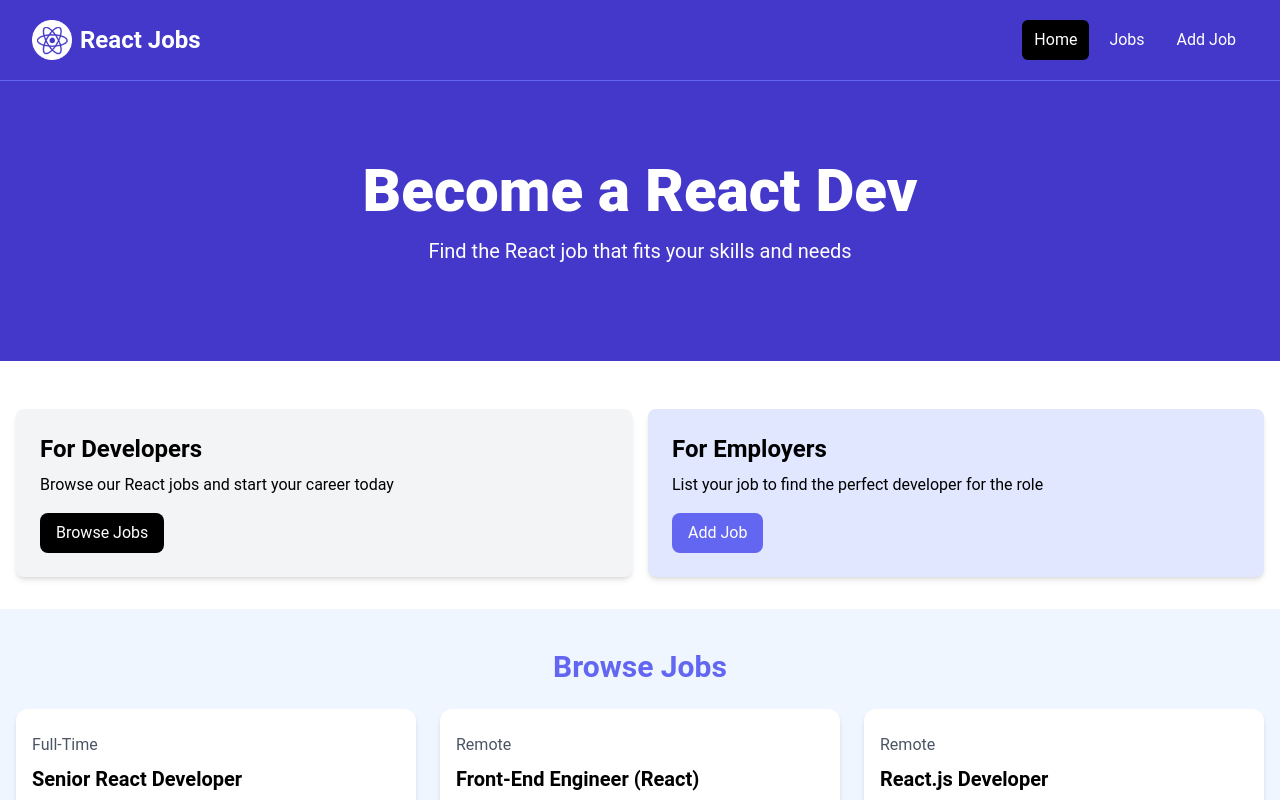
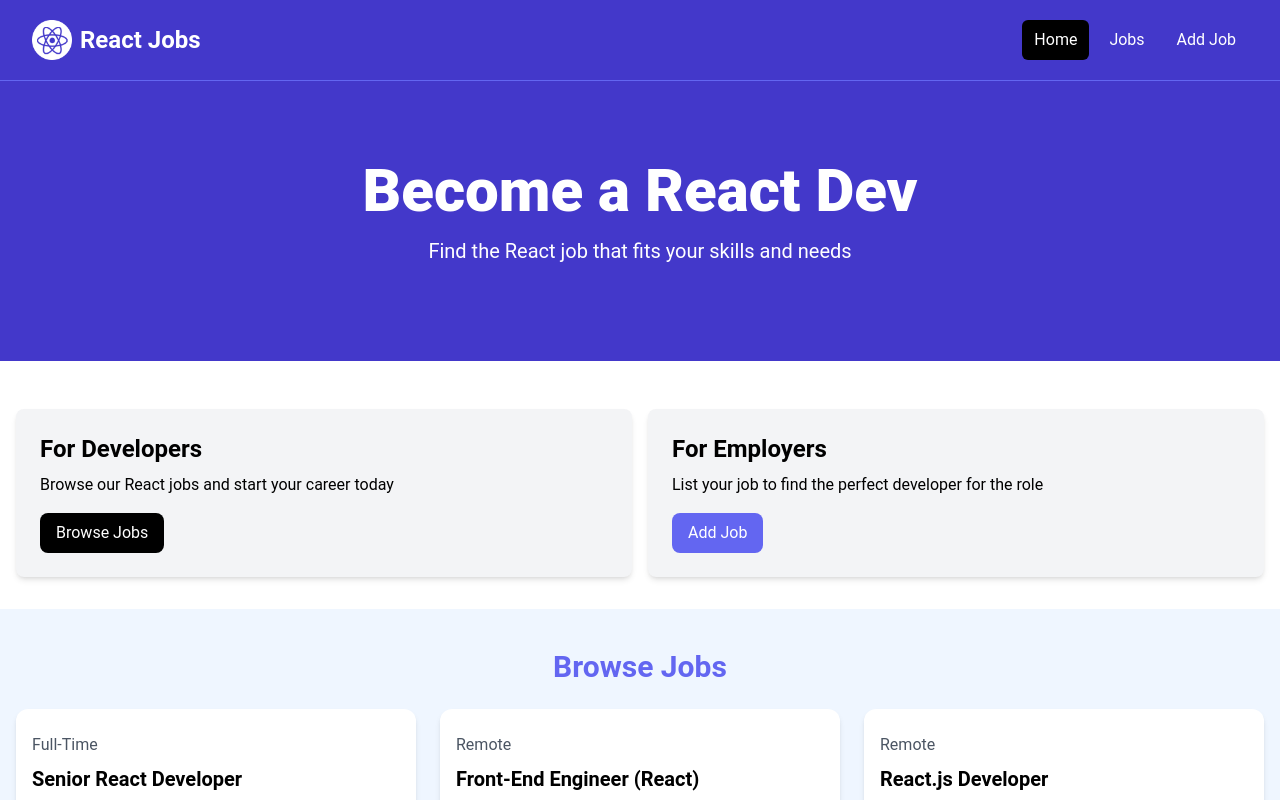
Before and after one commit to Annie-Huang/react-crash-2024, a React (Vite) app: page / in a window 1280 px wide. Shown: the top 800 px of the page. Built offline with nearby package versions, Linux system fonts and the light colour scheme.

Commit message:
Create <Card> component and use it in the <HomeCards> component

```diff
--- /dev/null
+++ b/src/components/Card.tsx
@@ -0,0 +1,7 @@
+import { FC, PropsWithChildren } from 'react';
+
+export interface CardProps {}
+
+export const Card: FC<PropsWithChildren<CardProps>> = ({ children }) => {
+  return <div className='bg-gray-100 p-6 rounded-lg shadow-md'>{children}</div>;
+};
--- a/src/components/HomeCards.tsx
+++ b/src/components/HomeCards.tsx
@@ -1,9 +1,11 @@
+import { Card } from './Card';
+
 const HomeCards = () => {
   return (
     <section className='py-4'>
       <div className='container-xl lg:container m-auto'>
         <div className='grid grid-cols-1 md:grid-cols-2 gap-4 p-4 rounded-lg'>
-          <div className='bg-gray-100 p-6 rounded-lg shadow-md'>
+          <Card>
             <h2 className='text-2xl font-bold'>For Developers</h2>
             <p className='mt-2 mb-4'>
               Browse our React jobs and start your career today
@@ -14,8 +16,8 @@ const HomeCards = () => {
             >
               Browse Jobs
             </a>
-          </div>
-          <div className='bg-indigo-100 p-6 rounded-lg shadow-md'>
+          </Card>
+          <Card>
             <h2 className='text-2xl font-bold'>For Employers</h2>
             <p className='mt-2 mb-4'>
               List your job to find the perfect developer for the role
@@ -26,7 +28,7 @@ const HomeCards = () => {
             >
               Add Job
             </a>
-          </div>
+          </Card>
         </div>
       </div>
     </section>
```
